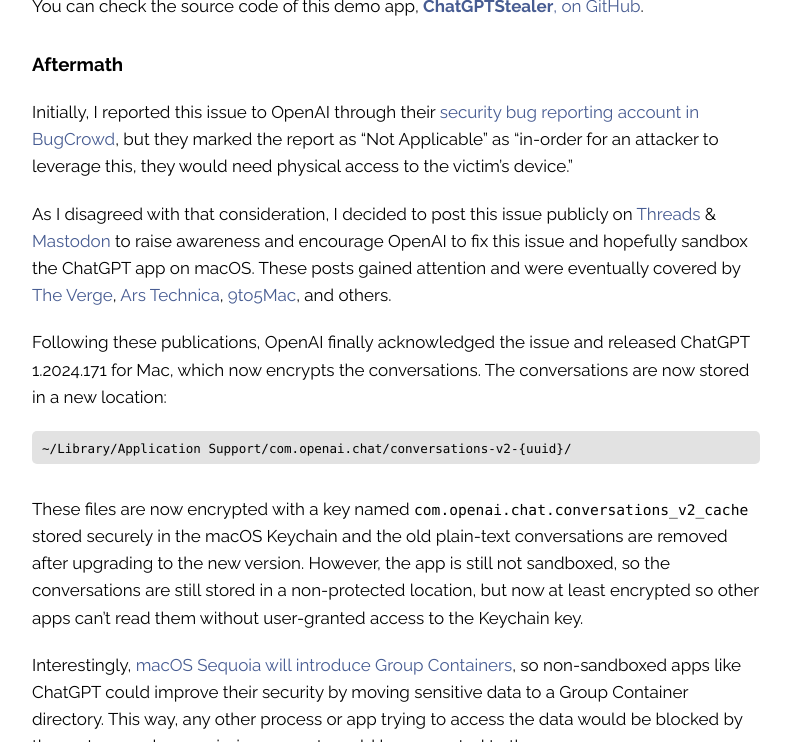
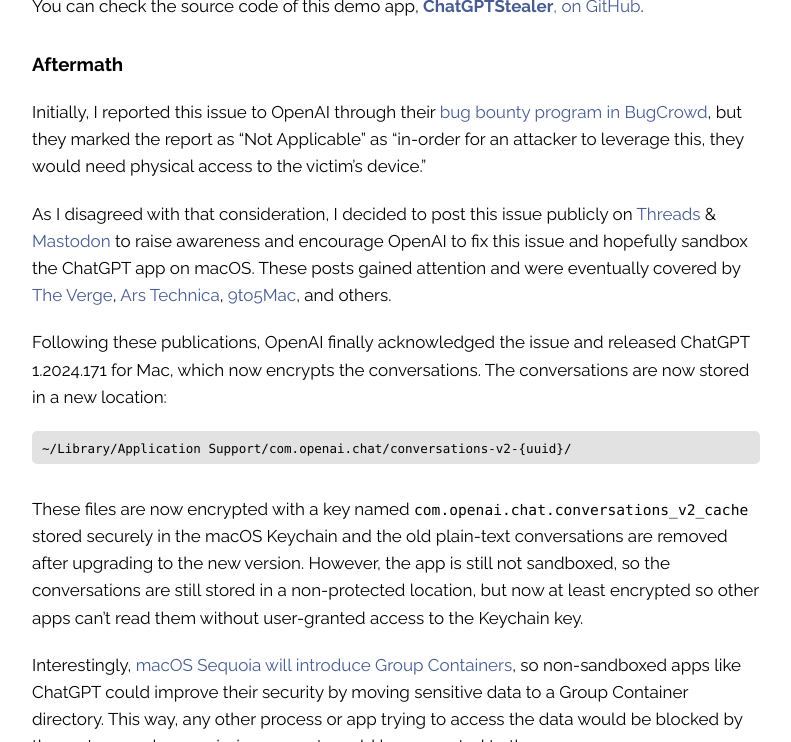
Before and after one commit to pvieito/Blog, a Jekyll site: the page built from _posts/2024-07-08-chatgpt-unprotected-conversations.md, in a window 1280 px wide and 900 px high, scrolled down 1757 px, cut to the strip 158-900 px from the top of the window. Shown: the whole strip, without its empty margins (244-1035 px from the left). Built offline with Jekyll 4.4.1, drawn with Linux system fonts in a browser that asks for light colours.

Commit message:
Post: ChatGPT for Mac unprotected conversations

```diff
--- a/_posts/2024-07-08-chatgpt-unprotected-conversations.md
+++ b/_posts/2024-07-08-chatgpt-unprotected-conversations.md
@@ -35,7 +35,7 @@
 
 ### Aftermath
 
-Initially, I reported this issue to OpenAI through their [security bug reporting account in BugCrowd](https://bugcrowd.com/openai), but they marked the report as "Not Applicable" as "in-order for an attacker to leverage this, they would need physical access to the victim's device."
+Initially, I reported this issue to OpenAI through their [bug bounty program in BugCrowd](https://bugcrowd.com/openai), but they marked the report as "Not Applicable" as "in-order for an attacker to leverage this, they would need physical access to the victim's device."
 
 As I disagreed with that consideration, I decided to post this issue publicly on [Threads][threads] & [Mastodon][mastodon] to raise awareness and encourage OpenAI to fix this issue and hopefully sandbox the ChatGPT app on macOS. These posts gained attention and were eventually covered by [The Verge](https://www.theverge.com/2024/7/3/24191636/openai-chatgpt-mac-app-conversations-plain-text), [Ars Technica](https://arstechnica.com/ai/2024/07/chatgpts-much-heralded-mac-app-was-storing-conversations-as-plain-text/), [9to5Mac](https://9to5mac.com/2024/07/03/chatgpt-macos-conversations-plain-text/), and others.
 
```
